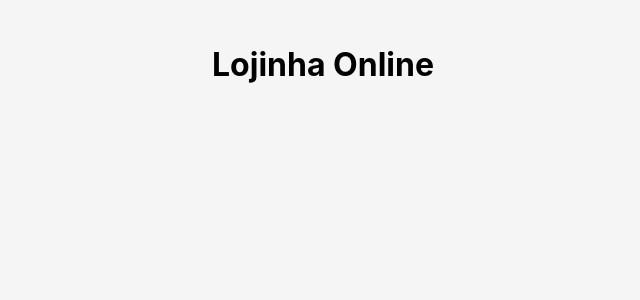
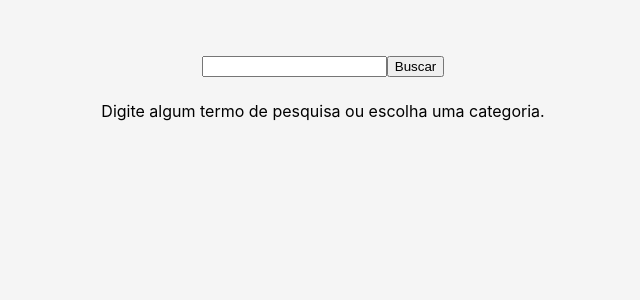
Before and after one commit to arthurdesa94/FrontEnd-ShoppingCartProject, a React (Create React App) app: page / in a window 1280 px wide. Shown: the top 300 px of the page, without its empty margins (317-957 px from the left). Built offline with nearby package versions, Linux system fonts and the light colour scheme.

Commit message:
Criando campo de busca da tela principal

```diff
--- a/src/App.js
+++ b/src/App.js
@@ -1,12 +1,15 @@
 import React from 'react';
-import { BrowserRouter } from 'react-router-dom';
+import { BrowserRouter, Route, Switch } from 'react-router-dom';
+import Home from './components/Home';
 import './App.css';
 
 function App() {
   return (
     <div className="App">
       <BrowserRouter>
-        <h1>Lojinha Online</h1>
+      <Switch>
+          <Route exact path="/" component={Home} />
+        </Switch>
       </BrowserRouter>
     </div>
   );
--- /dev/null
+++ b/src/components/Home.jsx
@@ -0,0 +1,22 @@
+import * as React from 'react';
+
+class Home extends React.Component {
+  render() {
+
+    return (
+      <div>
+        <form>
+          <input type="text" />
+          <button>Buscar</button>
+        </form>
+        <div>
+          <p data-testid="home-initial-message">
+            Digite algum termo de pesquisa ou escolha uma categoria.
+          </p>
+        </div>
+      </div>
+    );
+  }
+}
+
+export default Home;
```
